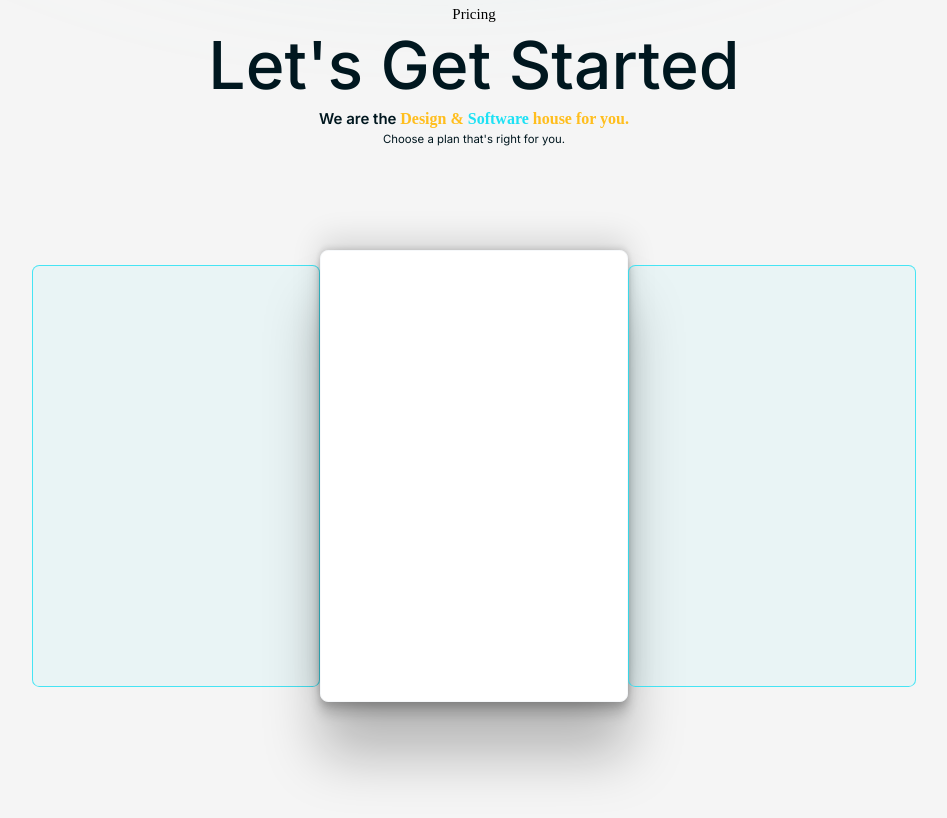
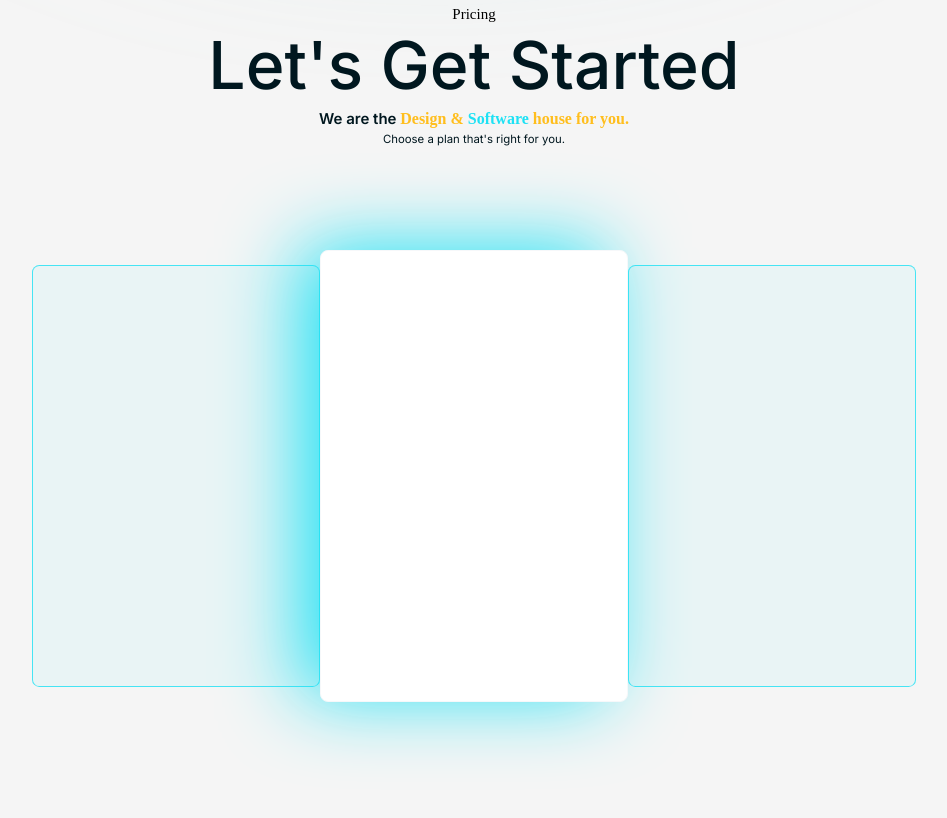
Before and after one commit to Xprim3/thesocialplus, a website built with Vite: page index.html in a window 1280 px wide. Shown: the part 3522-4340 px from the top of the page, without its empty margins (166-1113 px from the left). Built offline with nearby package versions, Linux system fonts and the light colour scheme.

Commit message:
secound commit

```diff
--- a/styles/section5.css
+++ b/styles/section5.css
@@ -114,7 +114,8 @@
   background: #FFFFFF;
   border: 1.57746px solid #F6F8FA;
   border-radius: 7.88728px;
-  box-shadow: rgba(0, 0, 0, 0.25) 0px 54px 55px, rgba(0, 0, 0, 0.12) 0px -12px 30px, rgba(0, 0, 0, 0.12) 0px 4px 6px, rgba(0, 0, 0, 0.17) 0px 12px 13px, rgba(0, 0, 0, 0.09) 0px -3px 5px;
+  box-shadow: -21px -5px 79px -2px rgba(29,225,244,1);
+
 }
 
 .flex-time {
```
